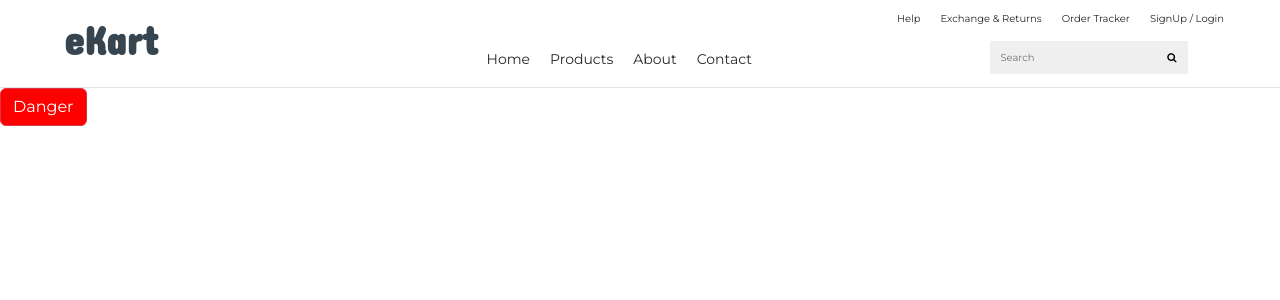
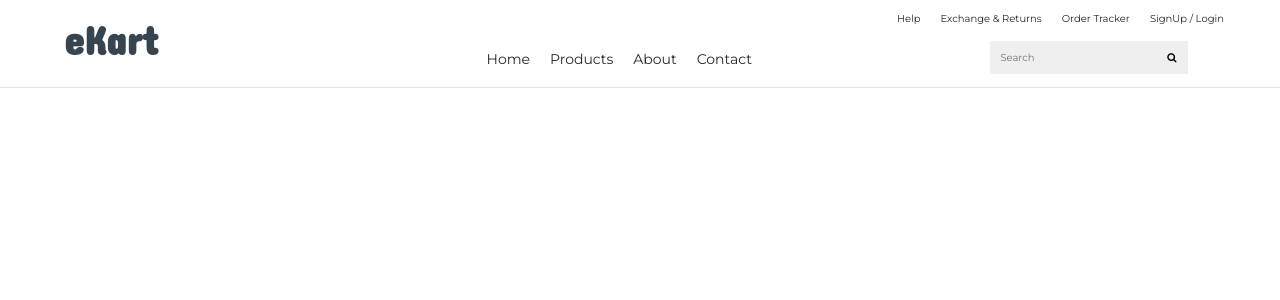
Before and after one commit to luanalimadeveloper/angular-complete-course, an Angular app: page / in a window 1280 px wide. Shown: the top 300 px of the page. Built offline with nearby package versions, Linux system fonts and the light colour scheme.

Commit message:
uninstall bootstrap

```diff
--- a/package.json
+++ b/package.json
@@ -18,7 +18,6 @@
     "@angular/platform-browser": "^16.1.0",
     "@angular/platform-browser-dynamic": "^16.1.0",
     "@angular/router": "^16.1.0",
-    "bootstrap": "^5.3.2",
     "rxjs": "~7.8.0",
     "tslib": "^2.3.0",
     "zone.js": "~0.13.0"
--- a/src/app/app.component.html
+++ b/src/app/app.component.html
@@ -1,2 +1 @@
 <app-header></app-header>
-<button type="button" class="btn btn-danger">Danger</button>
```
Also changed, not shown: 1 other file (tests, documents, lock files or other folders).
